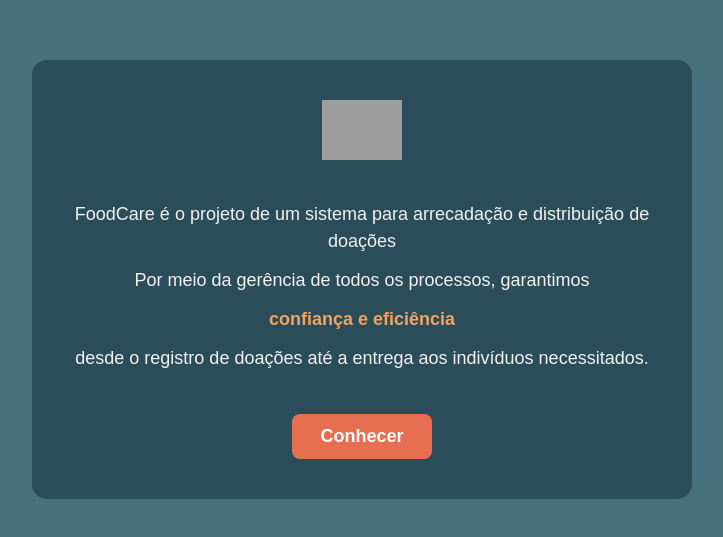
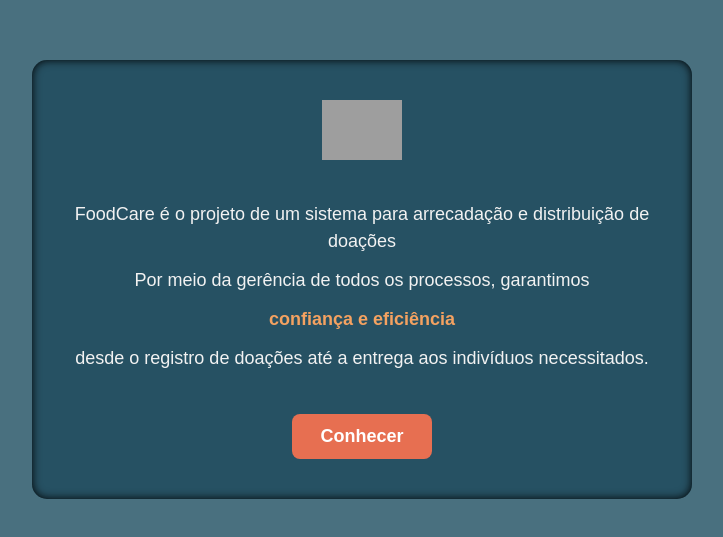
Before and after one commit to RichardPedroso/FoodCare, an Angular app in the folder projeto/frontend/: page / in a window 1280 px wide. Shown: the part 121-658 px from the top of the page, without its empty margins (278-1001 px from the left). Built offline with nearby package versions, Linux system fonts and the light colour scheme; grey boxes are pictures that could not be loaded.

Commit message:
feat: correcao de css em land

```diff
--- a/projeto/frontend/src/app/views/app/land/land.component.css
+++ b/projeto/frontend/src/app/views/app/land/land.component.css
@@ -1,10 +1,11 @@
 .mensagem{
   max-width: 600px;
   margin: 80px auto;
-  background-color: rgba(38, 70, 83, 0.85);
+  background-color: rgba(32, 76, 94, 0.85);
   padding: 40px 30px;
   border-radius: 15px;
   text-align: center;
+  box-shadow: inset 0 0 10px;
 
 }
 
```
